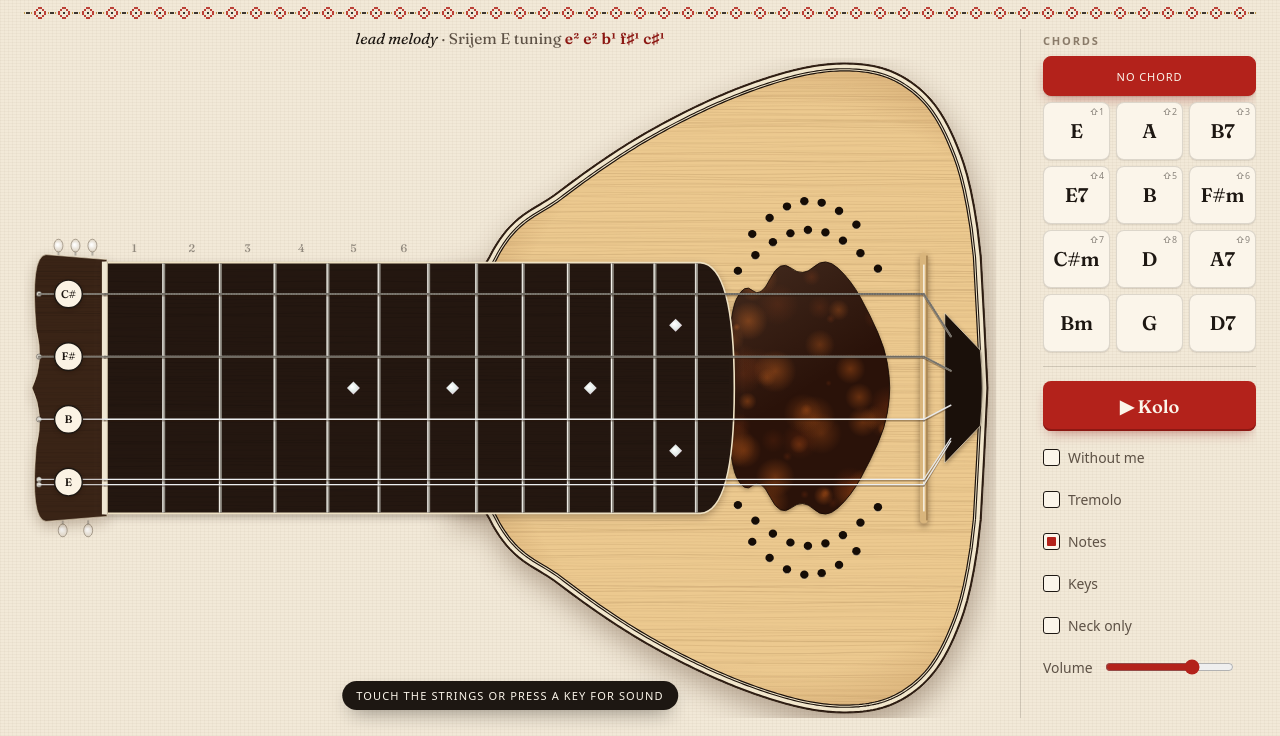
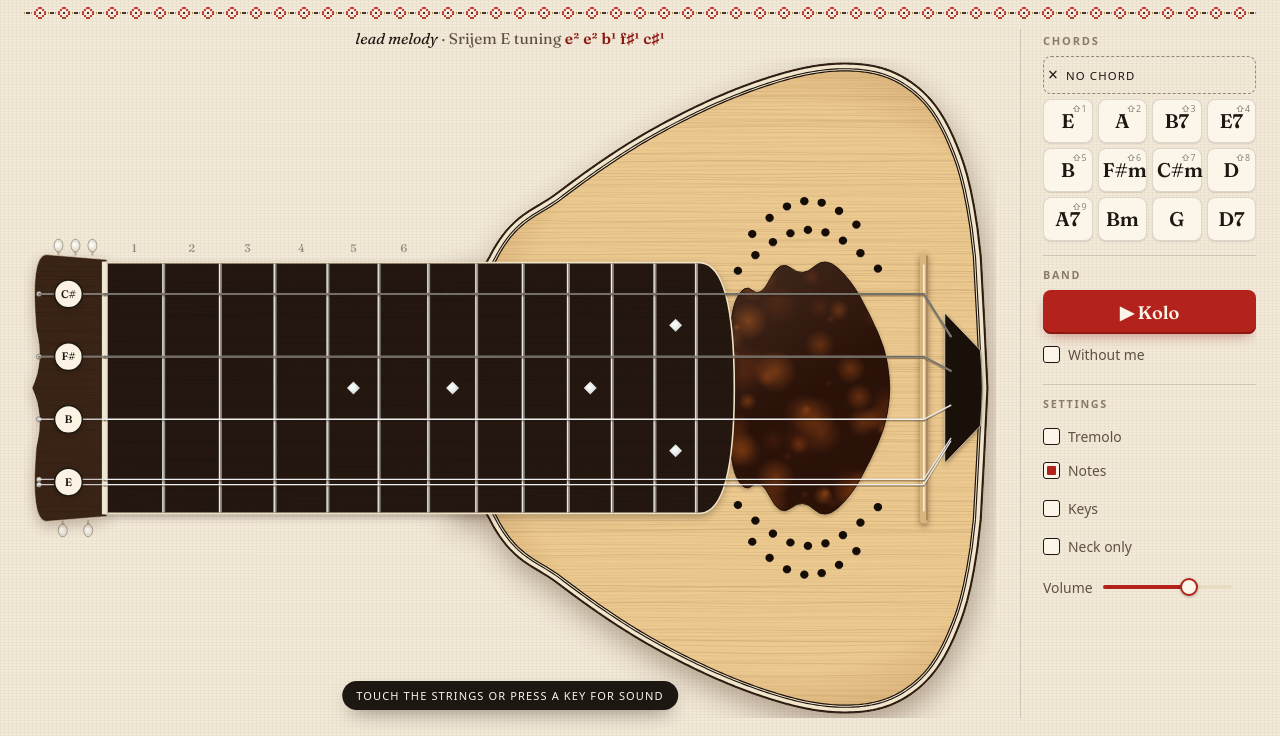
Before and after one commit to amarjanovicc/tambura-simulator, a website built with Vite: page index.html in a window 1280 px wide. Shown: the part 64-800 px from the top of the page. Built offline with nearby package versions, Linux system fonts and the light colour scheme.

Commit message:
feat: clearer controls: quiet no-chord, ink chord selection, rail sections
Red now marks only the main action (Kolo) and held fingers: a selected
chord is ink, like its dots on the neck, and "no chord" is a quiet dashed
tile. The rail is split into Chords, Band (with short explanations) and
Settings, and the chords sit in four columns so it fits a 720 px laptop
screen. The phone chord strip fades at the edge to show it scrolls, the
volume slider is styled, and the closed settings popover no longer
leaves an invisible layer over the page.

Co-Authored-By: Claude Opus 5.5 <noreply@anthropic.com>

```diff
--- a/index.html
+++ b/index.html
@@ -44,11 +44,17 @@
         </section>
 
         <footer class="controls">
-          <div class="band">
+          <div class="group band">
+            <h3 class="group-label" data-i18n="bandLabel"></h3>
             <button type="button" class="play" id="band-btn" aria-pressed="false"></button>
+            <p class="group-hint" data-i18n="bandHint"></p>
             <label class="toggle" id="minus-label"><input type="checkbox" id="minus" /> <span data-i18n="minusOne"></span></label>
+            <p class="group-hint" data-i18n="minusOneHint"></p>
           </div>
-          <label class="toggle"><input type="checkbox" id="tremolo" /> <span data-i18n="tremolo"></span></label>
+          <div class="group">
+            <h3 class="group-label" data-i18n="settings"></h3>
+            <label class="toggle"><input type="checkbox" id="tremolo" /> <span data-i18n="tremolo"></span></label>
+          </div>
           <button type="button" class="settings-btn" popovertarget="settings" data-i18n-label="settings">
             <svg viewBox="0 0 20 20" width="18" height="18" aria-hidden="true">
               <path d="M3 6h14M3 14h14" stroke="currentColor" stroke-width="1.6" stroke-linecap="round" />
@@ -56,7 +62,8 @@
               <circle cx="13" cy="14" r="2.3" fill="var(--paper)" stroke="currentColor" stroke-width="1.6" />
             </svg>
           </button>
-          <div class="settings" id="settings" popover>
+          <div class="settings group" id="settings" popover>
+            <h3 class="group-label" data-i18n="viewLabel"></h3>
             <label class="toggle"><input type="checkbox" id="notes" /> <span data-i18n="noteNames"></span></label>
             <label class="toggle keys-toggle"><input type="checkbox" id="keys" /> <span data-i18n="keyLabels"></span></label>
             <label class="toggle"><input type="checkbox" id="neck" /> <span data-i18n="neckOnly"></span></label>
--- a/src/i18n.ts
+++ b/src/i18n.ts
@@ -12,6 +12,9 @@ const strings = {
     noteNames: 'Tonovi',
     volume: 'Glasnoća',
     settings: 'Postavke',
+    bandLabel: 'Sastav',
+    bandHint: 'Cijeli sastav svira kolo u E-duru.',
+    viewLabel: 'Prikaz',
     neckOnly: 'Samo vrat',
     help: 'Upute',
     close: 'Zatvori',
@@ -51,6 +54,9 @@ const strings = {
     noteNames: 'Notes',
     volume: 'Volume',
     settings: 'Settings',
+    bandLabel: 'Band',
+    bandHint: 'The whole band plays a kolo in E major.',
+    viewLabel: 'Display',
     neckOnly: 'Neck only',
     help: 'Help',
     close: 'Close',
--- a/src/main.ts
+++ b/src/main.ts
@@ -162,7 +162,16 @@ function renderChords(): void {
   none.type = 'button';
   none.className = 'none';
   none.dataset['chord'] = '';
-  none.textContent = s.noChord;
+  none.setAttribute('aria-label', s.noChord);
+  // A cross on the phone strip, the words in the rail.
+  const cross = document.createElement('span');
+  cross.className = 'none-icon';
+  cross.setAttribute('aria-hidden', 'true');
+  cross.textContent = '×';
+  const label = document.createElement('span');
+  label.className = 'none-text';
+  label.textContent = s.noChord;
+  none.append(cross, label);
   none.setAttribute('aria-pressed', String(player.chordId === null));
   none.addEventListener('click', () => player.selectChord(null, false));
 
@@ -290,7 +299,11 @@ bindToggle('minus', 'minusOne');
 
 const volume = $<HTMLInputElement>('volume');
 volume.value = String(prefs.volume);
+// The filled part of the slider track.
+const paintVolume = (): void => volume.style.setProperty('--val', `${Number(volume.value) * 100}%`);
+paintVolume();
 volume.addEventListener('input', () => {
+  paintVolume();
   prefs.volume = Number(volume.value);
   engine.setVolume(prefs.volume);
   savePrefs(prefs);
--- a/src/style.css
+++ b/src/style.css
@@ -343,9 +343,17 @@ canvas {
   display: flex;
   gap: 6px;
   overflow-x: auto;
-  padding: 2px 2px 6px;
-  scrollbar-width: thin;
+  padding: 2px 28px 4px 2px;
+  scrollbar-width: none;
+  scroll-snap-type: x proximity;
+  scroll-padding-inline: 2px;
   -webkit-overflow-scrolling: touch;
+  /* The fade at the right edge says there is more to scroll. */
+  mask-image: linear-gradient(to right, #000 calc(100% - 32px), transparent);
+}
+
+.chord-row::-webkit-scrollbar {
+  display: none;
 }
 
 .chord-row button {
@@ -362,6 +370,7 @@ canvas {
   cursor: pointer;
   position: relative;
   touch-action: manipulation;
+  scroll-snap-align: start;
   box-shadow: var(--shadow-tile);
   transition:
     background-color 0.18s var(--ease-out),
@@ -379,20 +388,62 @@ canvas {
   transform: scale(0.95);
 }
 
+/* Selected chord: ink, like its dots on the neck, with a red stitch underneath. Red
+   stays for the main action and for held fingers. */
+.chord-row button[aria-pressed='true'] {
+  background: var(--ink);
+  color: var(--paper);
+  border-color: var(--ink);
+  box-shadow:
+    0 1px 1px rgba(29, 23, 18, 0.1),
+    0 8px 16px -8px rgba(29, 23, 18, 0.6);
+}
+
+.chord-row button[aria-pressed='true']::after {
+  content: '';
+  position: absolute;
+  left: 32%;
+  right: 32%;
+  bottom: 6px;
+  height: 2px;
+  border-radius: 2px;
+  background: var(--red);
+}
+
+/* No chord: a quiet dashed tile with a cross. */
 .chord-row button.none {
+  display: inline-grid;
+  place-items: center;
+  background: transparent;
+  border-style: dashed;
+  box-shadow: none;
+  color: var(--muted);
   font-family: var(--sans);
   font-weight: 500;
-  font-size: 0.7rem;
-  letter-spacing: 0.08em;
-  text-transform: uppercase;
-  color: var(--ink-soft);
 }
 
-.chord-row button[aria-pressed='true'] {
-  background: var(--red);
-  color: var(--paper);
-  border-color: var(--red);
-  box-shadow: var(--shadow-lift);
+.chord-row button.none[aria-pressed='true'] {
+  background: transparent;
+  color: var(--ink);
+  border-color: rgba(29, 23, 18, 0.45);
+  box-shadow: none;
+}
+
+.chord-row button.none[aria-pressed='true']::after {
+  content: none;
+}
+
+.none-icon {
+  font-size: 1.5rem;
+  line-height: 1;
+  font-weight: 400;
+}
+
+.none-text {
+  display: none;
+  font-size: 0.72rem;
+  letter-spacing: 0.1em;
+  text-transform: uppercase;
 }
 
 .chord-row button kbd {
@@ -416,10 +467,31 @@ canvas {
   color: var(--ink-soft);
 }
 
-.band {
-  display: inline-flex;
-  align-items: center;
-  gap: 14px;
+/* Groups are only sections in the rail; on phones their items sit in one row. */
+.group {
+  display: contents;
+}
+
+.group-label,
+.group-hint {
+  display: none;
+}
+
+.group-label {
+  margin: 0 0 4px;
+  font-size: 0.68rem;
+  font-weight: 600;
+  letter-spacing: 0.16em;
+  text-transform: uppercase;
+  color: var(--muted);
+}
+
+.group-hint {
+  margin: 0 0 2px;
+  font-size: 0.78rem;
+  line-height: 1.4;
+  color: var(--muted);
+  text-wrap: pretty;
 }
 
 .play {
@@ -530,7 +602,57 @@ canvas {
 
 .volume input {
   width: 120px;
-  accent-color: var(--red);
+}
+
+/* Slider: a thin track filled in red up to a cream thumb with a red ring. */
+input[type='range'] {
+  appearance: none;
+  height: 28px;
+  margin: 0;
+  background: transparent;
+  cursor: pointer;
+}
+
+input[type='range']::-webkit-slider-runnable-track {
+  height: 4px;
+  border-radius: 4px;
+  background: linear-gradient(to right, var(--red) var(--val, 70%), var(--linen-deep) var(--val, 70%));
+}
+
+input[type='range']::-webkit-slider-thumb {
+  appearance: none;
+  width: 18px;
+  height: 18px;
+  margin-top: -7px;
+  border: 2px solid var(--red);
+  border-radius: 50%;
+  background: var(--paper);
+  box-shadow: 0 1px 3px rgba(29, 23, 18, 0.3);
+  transition: transform 0.12s var(--ease-out);
+}
+
+input[type='range']:active::-webkit-slider-thumb {
+  transform: scale(1.15);
+}
+
+input[type='range']::-moz-range-track {
+  height: 4px;
+  border-radius: 4px;
+  background: var(--linen-deep);
+}
+
+input[type='range']::-moz-range-progress {
+  height: 4px;
+  border-radius: 4px;
+  background: var(--red);
+}
+
+input[type='range']::-moz-range-thumb {
+  width: 14px;
+  height: 14px;
+  border: 2px solid var(--red);
+  border-radius: 50%;
+  background: var(--paper);
 }
 
 /* The settings button opens a popover on narrow screens. */
@@ -587,8 +709,14 @@ canvas {
 }
 
 .settings:not(:popover-open) {
+  display: none;
   opacity: 0;
   translate: 0 8px;
+}
+
+.settings .group-label {
+  display: block;
+  margin-top: 4px;
 }
 
 @starting-style {
@@ -768,9 +896,11 @@ dialog p {
 
   .chord-row {
     display: grid;
-    grid-template-columns: repeat(3, minmax(0, 1fr));
+    grid-template-columns: repeat(4, minmax(0, 1fr));
+    gap: 5px;
     overflow: visible;
     padding: 0;
+    mask-image: none;
   }
 
   .chord-row button {
@@ -780,21 +910,61 @@ dialog p {
 
   .chord-row button.none {
     grid-column: 1 / -1;
-    min-height: 40px;
+    display: inline-flex;
+    gap: 8px;
+    min-height: 38px;
+  }
+
+  .none-icon {
+    font-size: 1.1rem;
+  }
+
+  .none-text {
+    display: inline;
   }
 
   .controls {
     flex-direction: column;
     align-items: stretch;
     flex-wrap: nowrap;
-    gap: 2px;
-    padding-top: 14px;
+    gap: 14px;
+    padding-top: 0;
+    border-top: 0;
   }
 
-  .band {
+  .group {
+    display: flex;
     flex-direction: column;
     align-items: stretch;
-    gap: 6px;
+    gap: 4px;
+    padding-top: 12px;
+    border-top: 1px solid var(--rule);
+  }
+
+  .group-label,
+  .group-hint {
+    display: block;
+  }
+
+  .band .group-hint {
+    margin-bottom: 4px;
+  }
+
+  .band .toggle {
+    min-height: 32px;
+  }
+
+  .chord-row button {
+    min-height: 50px;
+  }
+
+  .toggle {
+    min-height: 34px;
+  }
+
+  /* Tremolo and the display settings read as one "Settings" section. */
+  .controls > .group:nth-child(2) {
+    padding-bottom: 0;
   }
 
   .play {
@@ -812,6 +982,7 @@ dialog p {
     position: static;
     display: flex;
     min-width: 0;
+    margin-top: -14px;
     padding: 0;
     border: 0;
     background: none;
@@ -827,12 +998,31 @@ dialog p {
     width: auto;
     flex: 1;
   }
+
+  .settings:not(:popover-open) .group-label {
+    display: none;
+  }
 }
 
 /* The tagline only where it fits beside the tabs. */
 @media (min-width: 900px) and (max-width: 1239px) {
   .tagline {
     display: none;
+  }
+}
+
+/* Shorter wide screens (laptops): the rail drops its explanations (they stay as tooltips). */
+@media (min-width: 1000px) and (min-height: 600px) and (max-height: 820px) {
+  .group-hint {
+    display: none;
+  }
+
+  .chord-row button {
+    min-height: 44px;
+  }
+
+  .play {
+    min-height: 44px;
   }
 }
 
@@ -880,10 +1070,6 @@ dialog p {
   .play {
     min-width: 96px;
     padding-inline: 14px;
-  }
-
-  .band {
-    gap: 10px;
   }
 }
 
@@ -951,13 +1137,8 @@ dialog p {
     padding-top: 6px;
   }
 
-  .band {
+  .play {
     flex: 1 1 100%;
-    gap: 10px;
-  }
-
-  .play {
-    flex: 1;
     min-width: 0;
     min-height: 40px;
     padding-inline: 10px;
```
